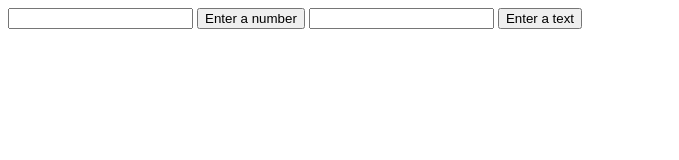
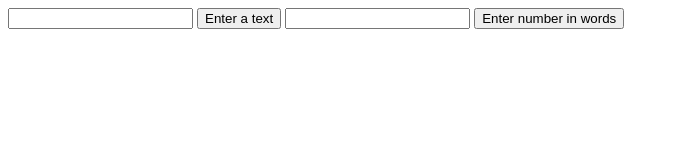
Before and after one commit to siawo/Convert-text-to-number-and-back-, a website: page index.html in a window 1280 px wide. Shown: the whole page, without its empty margins (0-679 px from the left). Drawn offline with Linux system fonts and the light colour scheme.

Commit message:
changed to onclick

```diff
--- a/index.html
+++ b/index.html
@@ -5,9 +5,9 @@
 </head>
 <body>
 	<input type="text" id="input" >
-	<button type="button" id="b1" onclick="checkInput()">Enter a number</button>
+	<button type="button" id="b1" onclick="checkInput()">Enter a text</button>
 	<input type="text" id="input2" >
-	<button type="button" id="b2" onclick="stringToNum()">Enter a text</button>
+	<button type="button" id="b2" onclick="convertIt()">Enter number in words</button>
   	<br>
   	<p id="output"></p>
   	<br>
```
